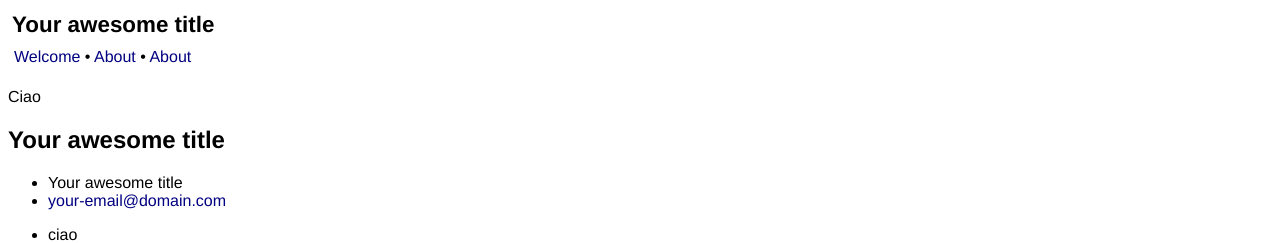
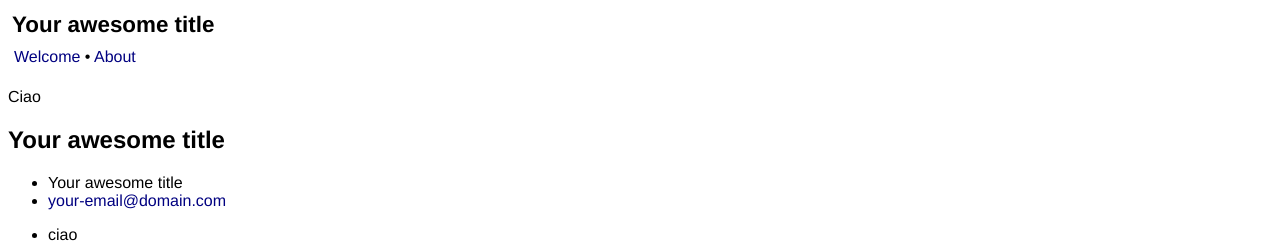
Before and after one commit to ulaulaman/firstheme, a Jekyll site: the page built from index.html, in a window 1280 px wide. Shown: the top 243 px of the page. Built offline with Jekyll 4.4.1, drawn with Linux system fonts in a browser that asks for light colours.

Commit message:
Update header.html

```diff
--- a/_includes/header.html
+++ b/_includes/header.html
@@ -7,8 +7,7 @@
 
 <div id="nav">
   <a href="{{ 'index.html' | relative_url }}">Welcome</a> •
-  <a href="{{ 'about.html'   | relative_url }}">About</a> •
-  <a href="https://github.com/henrythemes/jekyll-starter-theme">About</a>
+  <a href="{{ 'about.html' | relative_url }}">About</a>
 </div>
 
 </header>
```
